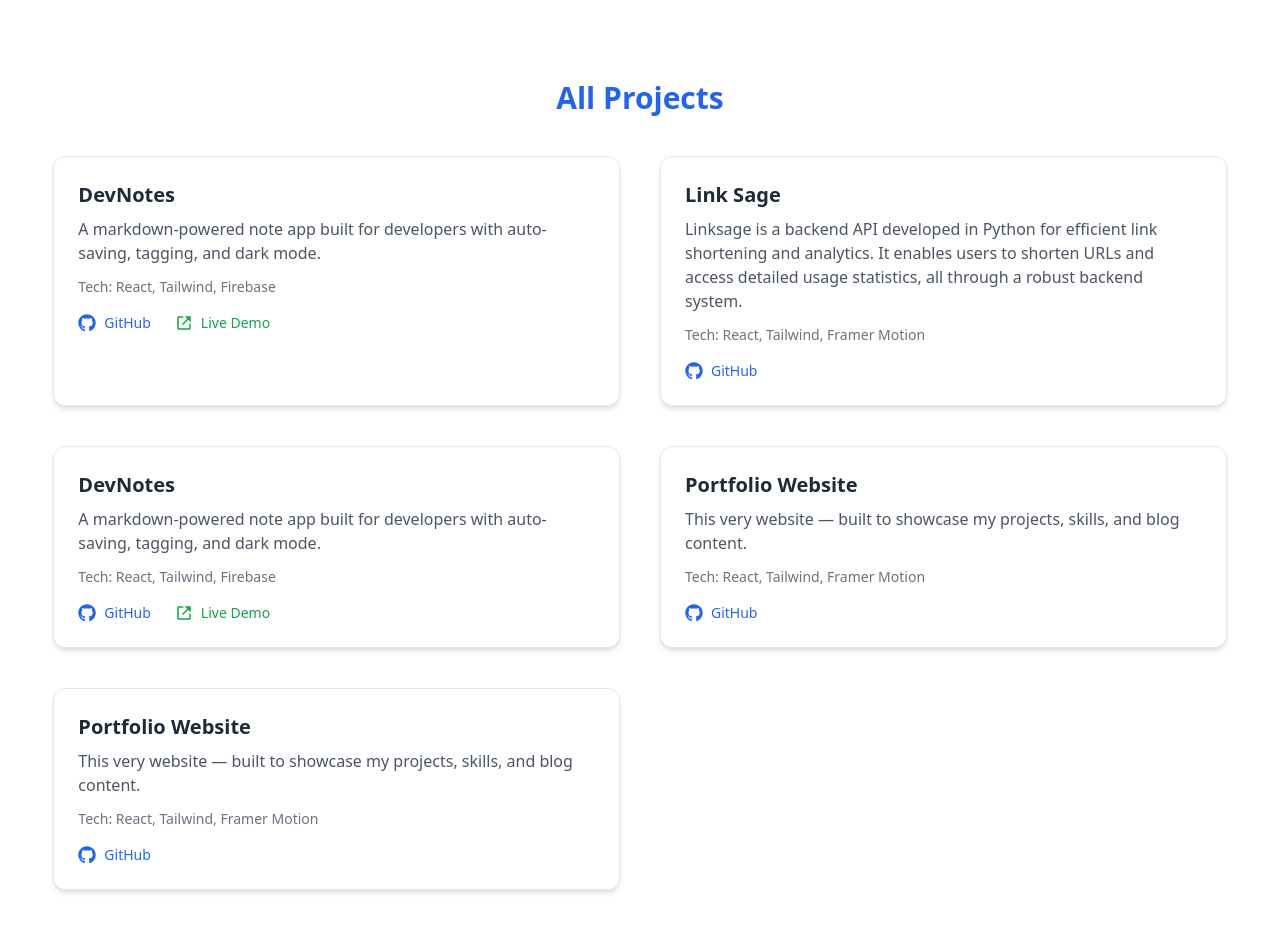
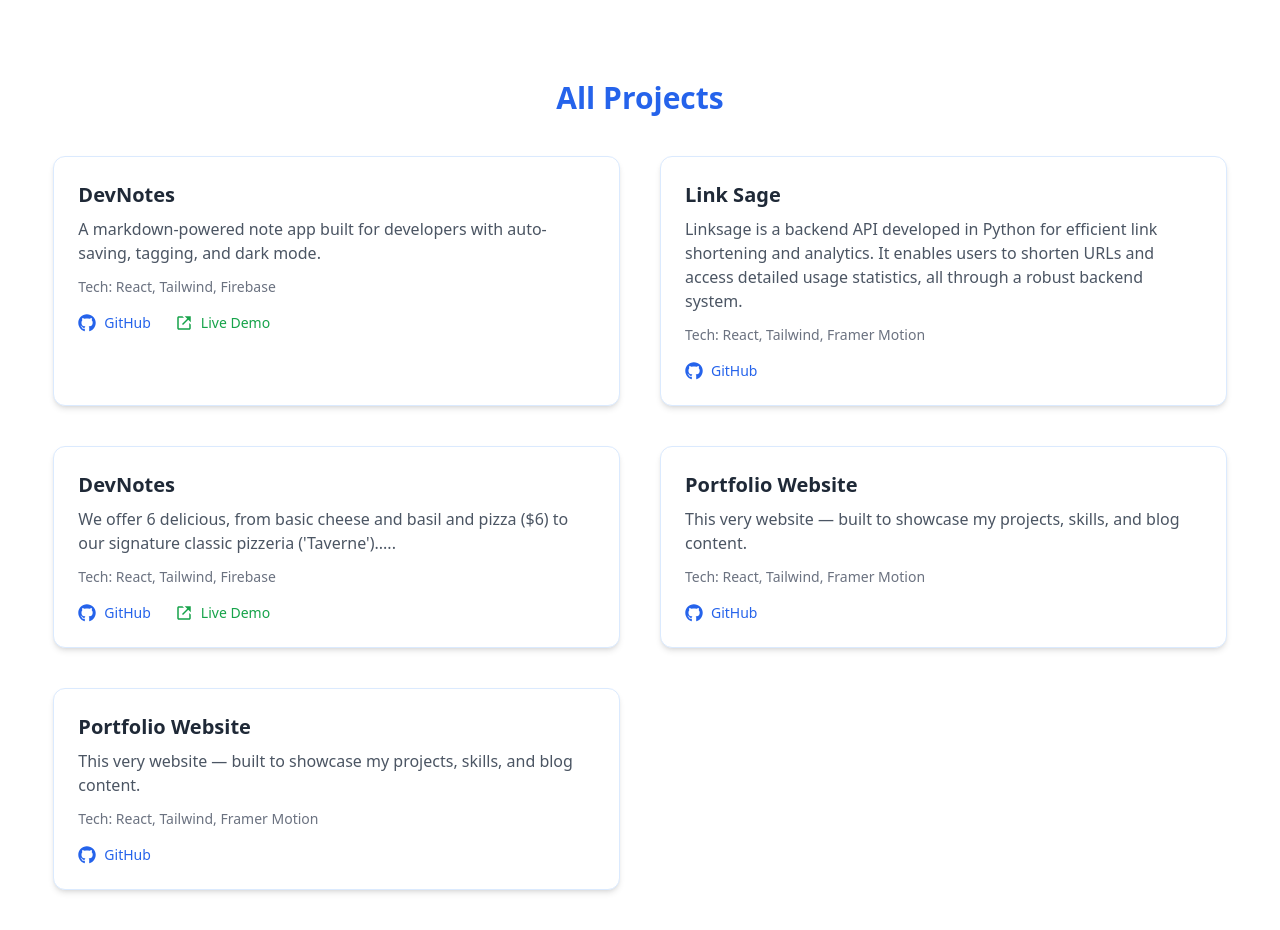
Before and after one commit to Emmanuel-Awolu60/my_portfolio_website, a React (Vite) app: page /projects in a window 1280 px wide. Built offline with nearby package versions, Linux system fonts and the light colour scheme.

Commit message:
updated the project

```diff
--- a/src/data/projects.js
+++ b/src/data/projects.js
@@ -18,7 +18,7 @@ const projects = [
   {
     title: "DevNotes",
     description:
-      "A markdown-powered note app built for developers with auto-saving, tagging, and dark mode.",
+      "We offer 6 delicious, from basic cheese and basil and pizza ($6) to our signature classic pizzeria ('Taverne').....",
     tech: "React, Tailwind, Firebase",
     github: "https://github.com/Emmanuel-Awolu60/devnotes",
     live: "https://dx1-foodplug.netlify.app/",
```
